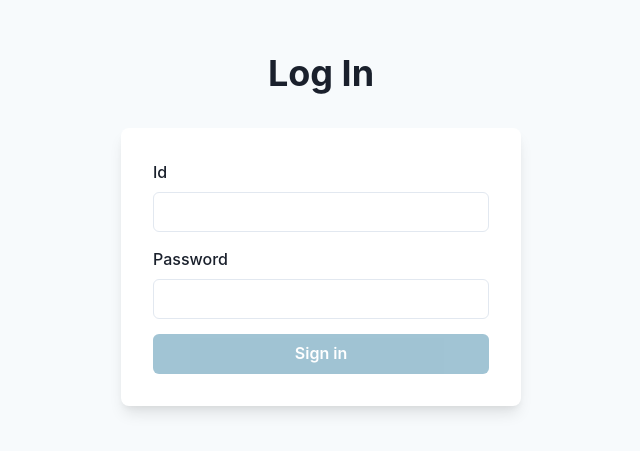
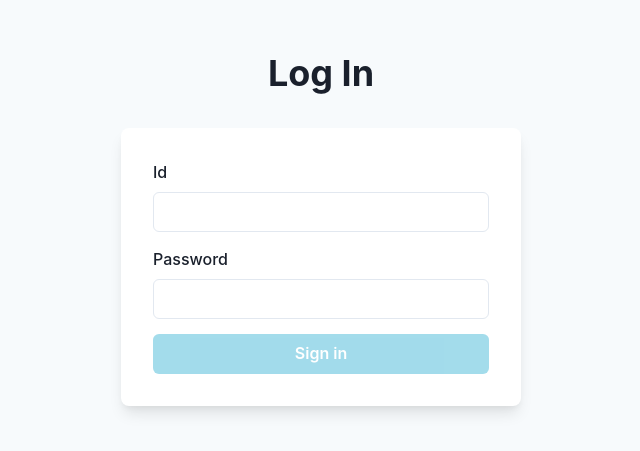
Before and after one commit to alfisyar520/KiSeratus, a React (Create React App) app: page /login in a window 1280 px wide. Shown: the part 171-622 px from the top of the page, without its empty margins (319-959 px from the left). Built offline with nearby package versions, Linux system fonts and the light colour scheme.

Commit message:
style: change button color sign in

```diff
--- a/src/components/Login.js
+++ b/src/components/Login.js
@@ -113,7 +113,7 @@ import { USERS } from '../constants/LIST_USERS';
                     <Stack spacing={15}>
                         <Button
                         type='submit'
-                        bg={'#146C94'}
+                        bg={'#19A7CE'}
                         color={'white'}
                         disabled={!(formik.isValid && formik.dirty)}
                         _hover={{
```
